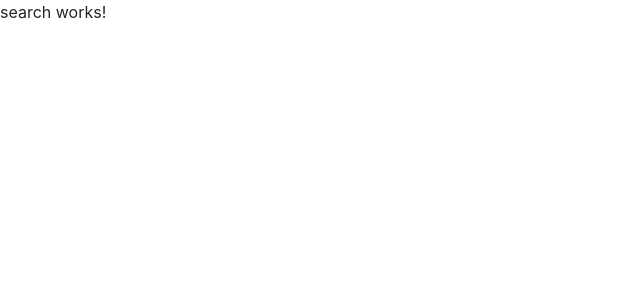
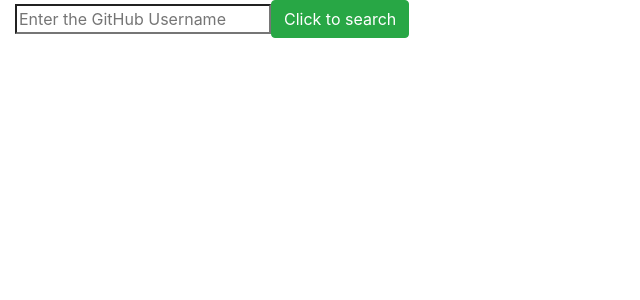
Before and after one commit to KaranjaK/githubAPI, an Angular app: page / in a window 1280 px wide. Shown: the top 300 px of the page, without its empty margins (0-640 px from the left). Built offline with nearby package versions, Linux system fonts and the light colour scheme.

Commit message:
It will add the search form

```diff
--- a/src/app/search/search.component.html
+++ b/src/app/search/search.component.html
@@ -1 +1,19 @@
-<p>search works!</p>
+<div class="container-fluid">
+  <form class="form-inline">
+    <div class="form-fluid">
+      <input
+        type="search"
+        class="form-fluid"
+        placeholder="Enter the GitHub Username"
+        #search
+      />
+    </div>
+    <button
+      type="button"
+      class="btn btn-success"
+      (click)="doUserSearch(search.value)"
+    >
+      Click to search
+    </button>
+  </form>
+</div>
```
